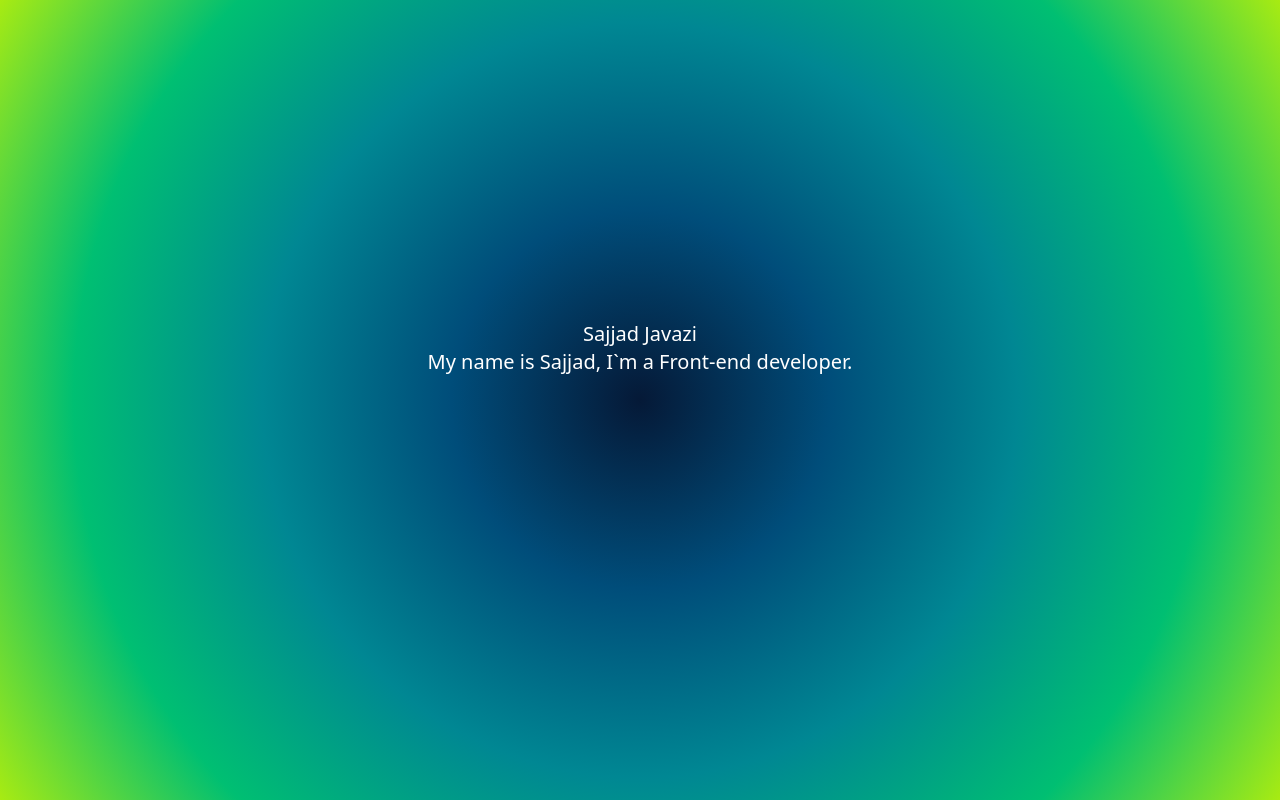
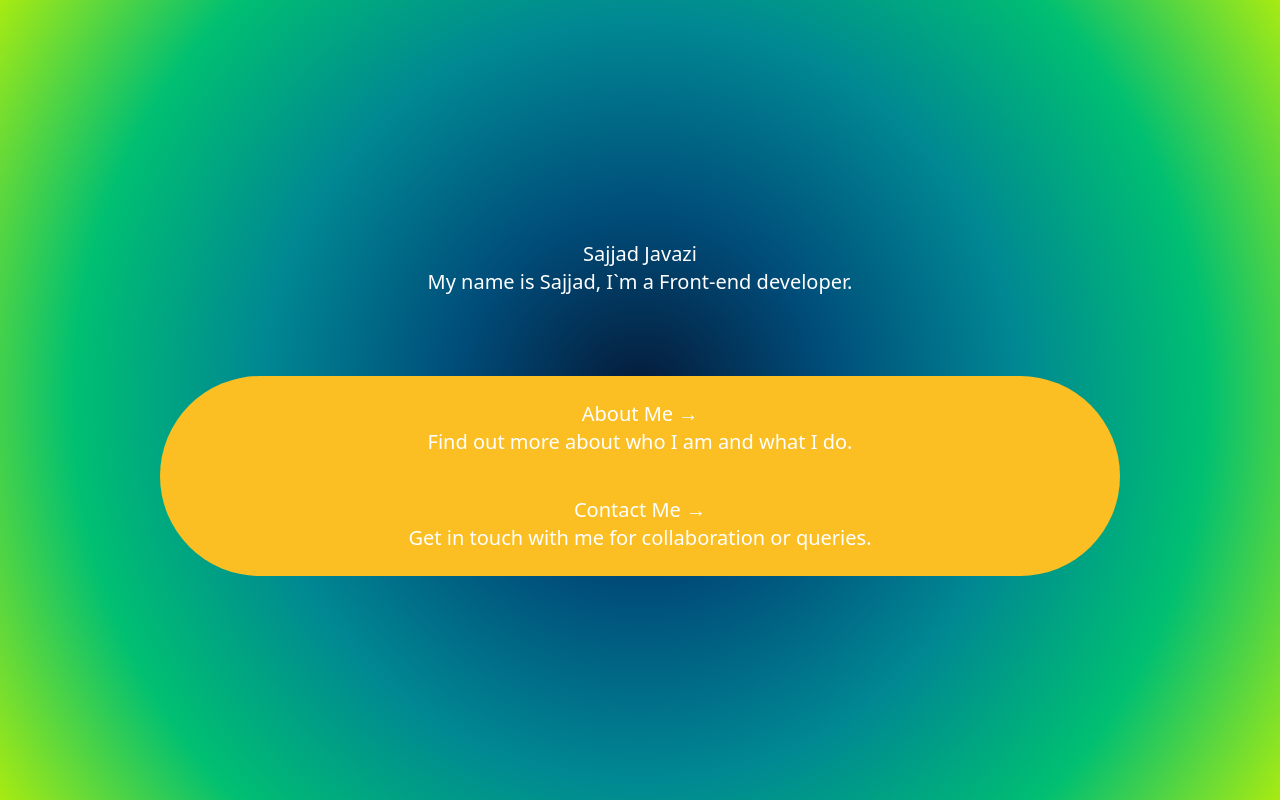
Before and after one commit to sajjadjavazi/Personal-Homepage, a Next.js app: page / in a window 1280 px wide. Built offline with nearby package versions, Linux system fonts and the light colour scheme.

Commit message:
feat(index): about and contact page linked

```diff
--- a/pages/index.tsx
+++ b/pages/index.tsx
@@ -1,7 +1,5 @@
-import { Inter } from "next/font/google";
 import Head from "next/head";
-
-const inter = Inter({ subsets: ["latin"] });
+import Link from "next/link";
 
 export default function Home() {
   return (
@@ -13,12 +11,27 @@ export default function Home() {
 
       <main>
         <nav></nav>
-        <div className="bg-radial-gradient h-screen text-center text-white text-xl py-80">
+        <div className="bg-radial-gradient h-screen text-center text-white text-xl py-60">
           <h1>Sajjad Javazi</h1>
           <p>
             My name is Sajjad, I`m a Front-end developer.
           </p>
+          <div className="mt-20 bg-amber-400 p-6 rounded-full mx-40">
+          <Link href="/about">
+            <p>
+              <h3>About Me &rarr;</h3>
+              <p>Find out more about who I am and what I do.</p>
+            </p>
+          </Link>
+          <Link href="/contact">
+            <p className="mt-10">
+              <h3>Contact Me &rarr;</h3>
+              <p>Get in touch with me for collaboration or queries.</p>
+            </p>
+          </Link>
         </div>
+        </div>
+
       </main>
     </div>
   );
```
